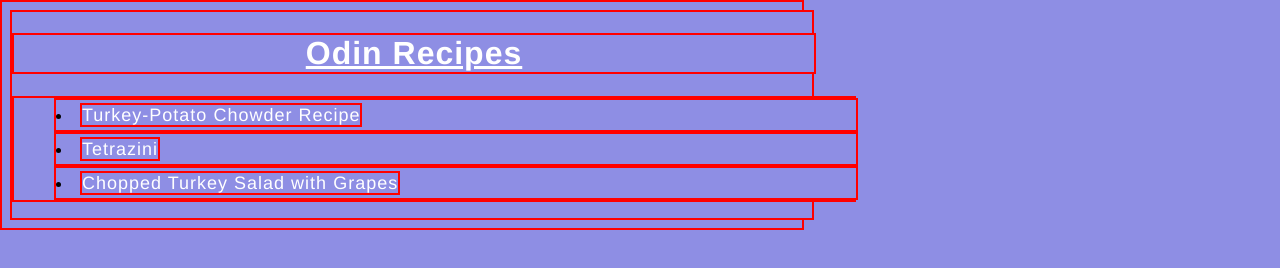
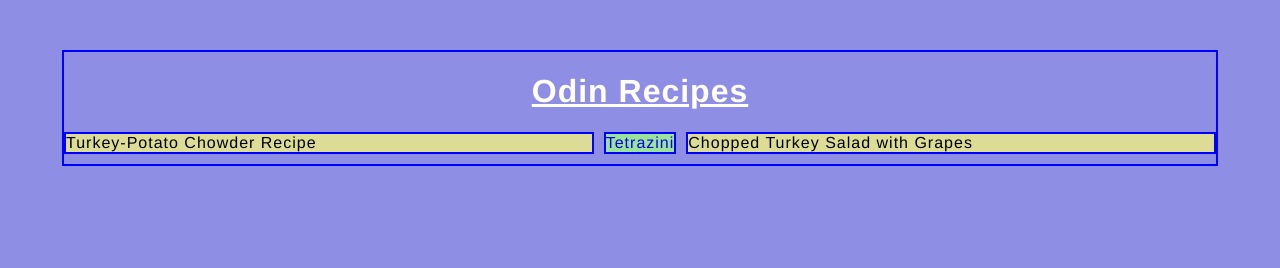
Before and after one commit to imnomee/TOP_Odin_Recipes, a plain HTML site: page index.html in a window 1280 px wide. Drawn offline with Linux system fonts and the light colour scheme.

Commit message:
refactor

```diff
--- a/index.html
+++ b/index.html
@@ -7,20 +7,16 @@
     </head>
     <body>
         <h1 id="heading">Odin Recipes</h1>
-        <ul>
-            <li>
-                <a href="./recipes/chowder.html"
-                    >Turkey-Potato Chowder Recipe</a
-                >
-            </li>
-            <li>
-                <a href="./recipes/tetrazini.html">Tetrazini</a>
-            </li>
-            <li>
-                <a href="./recipes/salad.html"
-                    >Chopped Turkey Salad with Grapes</a
-                >
-            </li>
-        </ul>
+        <nav class="container">
+            <a class="container_item one" href="./recipes/chowder.html"
+                >Turkey-Potato Chowder Recipe</a
+            >
+            <a class="container_item two" href="./recipes/tetrazini.html"
+                >Tetrazini</a
+            >
+            <a class="container_item three" href="./recipes/salad.html"
+                >Chopped Turkey Salad with Grapes</a
+            >
+        </nav>
     </body>
 </html>
--- a/style/style.css
+++ b/style/style.css
@@ -1,9 +1,12 @@
 * {
     font-family: 'Franklin Gothic Medium', 'Arial Narrow', Arial, sans-serif;
-    width: 800px;
     background-color: rgb(142, 142, 228);
     letter-spacing: 1px;
-    border: 2px solid red;
+}
+body {
+    border: 2px solid blue;
+    margin: 50px auto;
+    width: 90%;
 }
 
 h1 {
@@ -16,22 +19,44 @@ h1 {
 h2 {
     text-decoration: underline;
 }
+
 p {
     font-size: 20px;
 }
 
-li {
-    font-size: 18px;
-    line-height: 30px;
-    list-style: inside;
+.container {
+    display: flex;
+    flex-direction: row; /*direction of the items: default is row */
+    /* alignnment */
+    justify-content: center;
+    /* justify-content: space-around; */
+    /* justify-content: space-between; */
+    /* justify-content: space-evenly; */
+    /* margin-bottom: 10px; */
+    gap: 10px;
+    margin-bottom: 10px;
+}
+.container_item {
+    /* flex: 1; */
+    border: 2px solid blue;
 }
 
+.one,
+.three {
+    background-color: rgb(220, 220, 151);
+    color: black;
+    flex: 1;
+}
+
+.two {
+    background: rgb(155, 227, 155);
+    color: bue;
+}
 a,
 a:link,
 a:visited,
 a:active {
     text-decoration: none;
-    color: white;
 }
 
 img {
```
